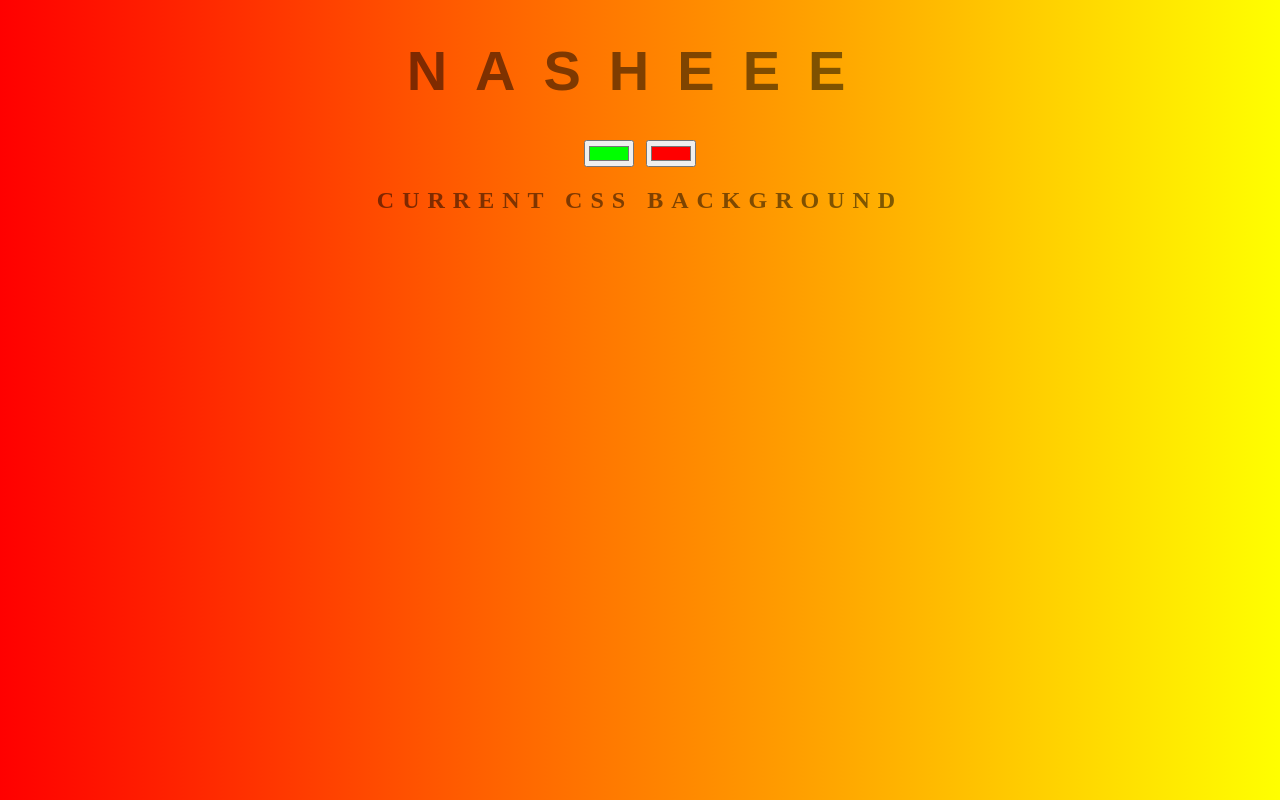
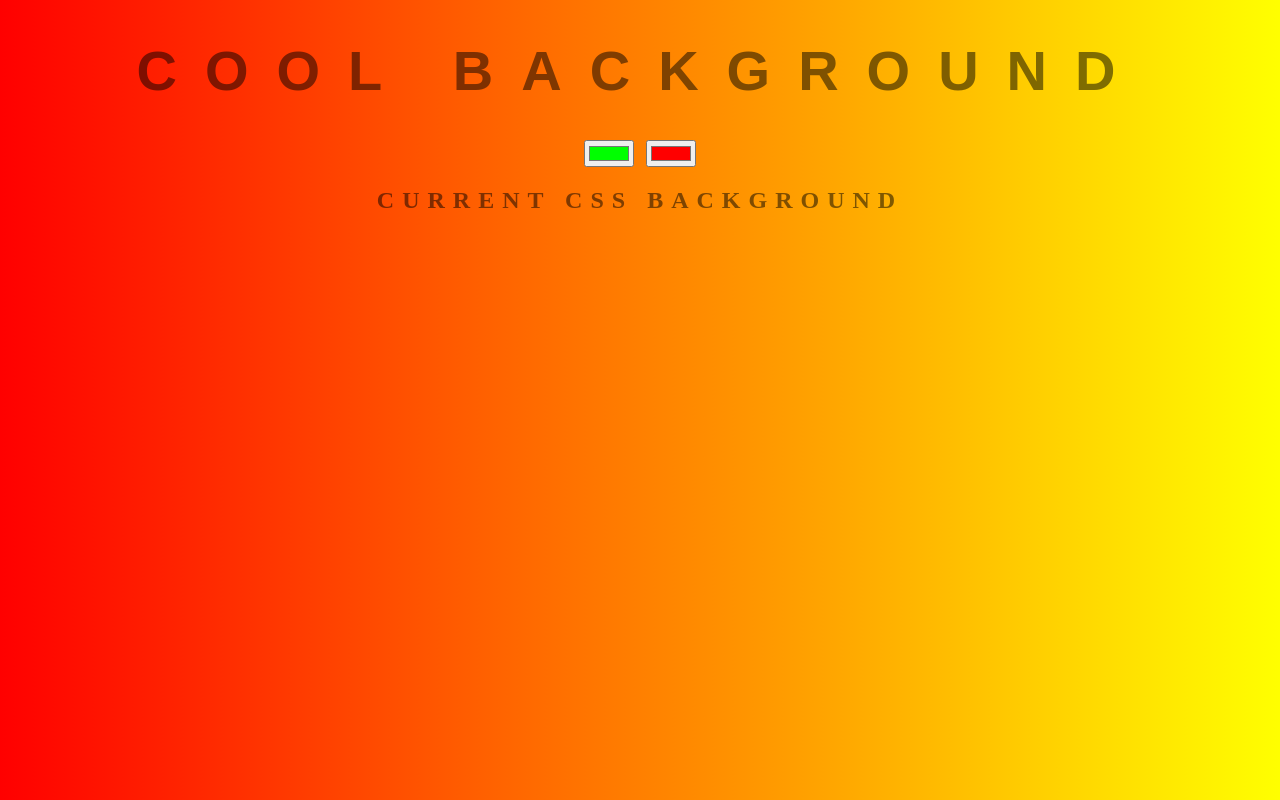
Before and after one commit to Juane003/zeroToMastery, a plain HTML site: page index.html in a window 1280 px wide. Drawn offline with Linux system fonts and the light colour scheme.

```diff
--- a/index.html
+++ b/index.html
@@ -5,7 +5,7 @@
 	<link rel="stylesheet" type="text/css" href="style.css">
 </head>
 <body id="gradient">
-	<h1>NASHEEE</h1>
+	<h1>Cool Background</h1>
 	<input class="color1" type="color" name="color1" value="#00ff00">
 	<input class="color2" type="color" name="color2" value="#ff0000">
 	<h2>Current CSS Background</h2>
```
